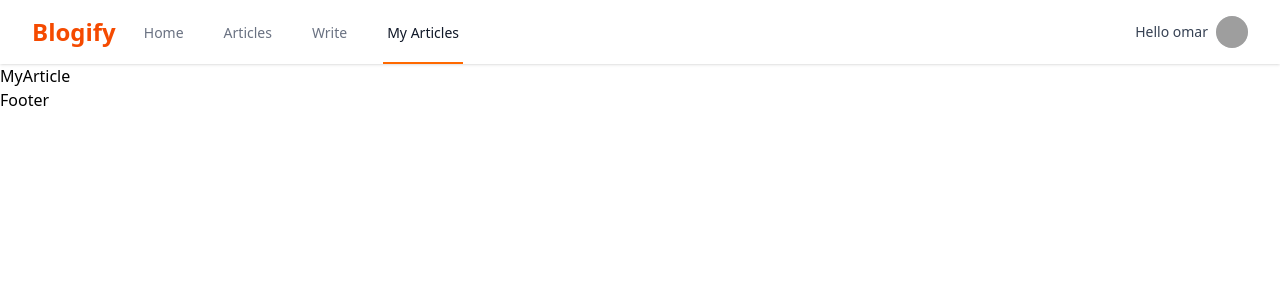
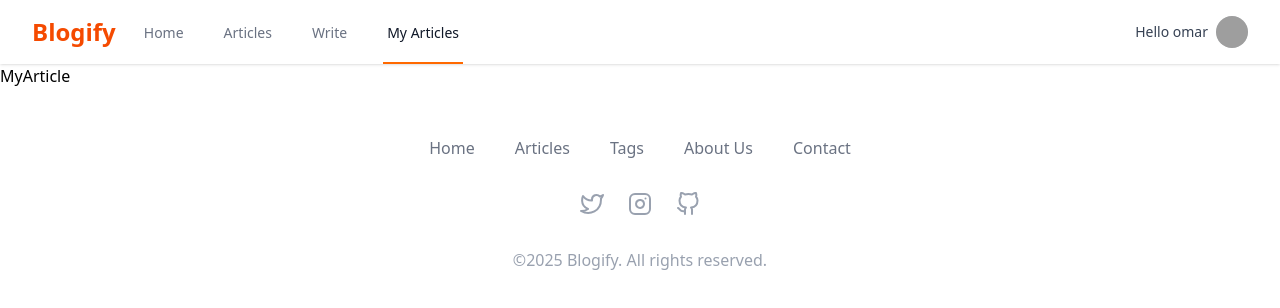
Before and after one commit to cumar-dev/Full-stack-Blog, a React (Vite) app in the folder full Stack/: page /myArticles in a window 1280 px wide. Shown: the top 308 px of the page. Built offline with nearby package versions, Linux system fonts and the light colour scheme; grey boxes are pictures that could not be loaded.

Commit message:
added th footer

```diff
--- a/full Stack/src/Component/Footer.jsx
+++ b/full Stack/src/Component/Footer.jsx
@@ -1,8 +1,61 @@
 import React from 'react'
+import { Link } from 'react-router-dom';
+import { FiTwitter, FiInstagram, FiGithub } from 'react-icons/fi'
 
 const Footer = () => {
   return (
-    <div>Footer</div>
+    <div className='bg-white'>
+     <div className='max-w-7xl mx-auto py-12 px-4 overflow-hidden sm:px-6 lg:px-8'>
+      {/* navlinks */}
+     <nav className='-mx-5 -my-2 flex flex-wrap justify-center'>
+       <div className="px-5 py-2">
+            <Link to="/" className="text-base text-gray-500 hover:text-gray-900">
+              Home
+            </Link>
+          </div>
+          <div className="px-5 py-2">
+            <Link to="/articles" className="text-base text-gray-500 hover:text-gray-900">
+              Articles
+            </Link>
+          </div>
+          <div className="px-5 py-2">
+            <Link to="/tags" className="text-base text-gray-500 hover:text-gray-900">
+              Tags
+            </Link>
+          </div>
+          <div className="px-5 py-2">
+            <Link to="/about" className="text-base text-gray-500 hover:text-gray-900">
+              About Us
+            </Link>
+          </div>
+          <div className="px-5 py-2">
+            <Link to="/contact" className="text-base text-gray-500 hover:text-gray-900">
+              Contact
+            </Link>
+          </div>
+     </nav>
+     {/* social media icons */}
+     <div className="mt-8 flex justify-center space-x-6">
+          <a href="#" className="text-gray-400 hover:text-gray-500">
+            <span className="sr-only">Twitter</span>
+            <FiTwitter className="h-6 w-6" />
+          </a>
+          <a href="#" className="text-gray-400 hover:text-gray-500">
+            <span className="sr-only">Instagram</span>
+            <FiInstagram className="h-6 w-6" />
+          </a>
+          <a href="#" className="text-gray-400 hover:text-gray-500">
+            <span className="sr-only">GitHub</span>
+            <FiGithub className="h-6 w-6" />
+          </a>
+        </div>
+
+            <p className="mt-8 text-center text-base text-gray-400">
+          &copy;{new Date().getFullYear()} Blogify. All rights reserved.
+        </p>
+
+     </div>
+    </div>
   )
 }
 
```
